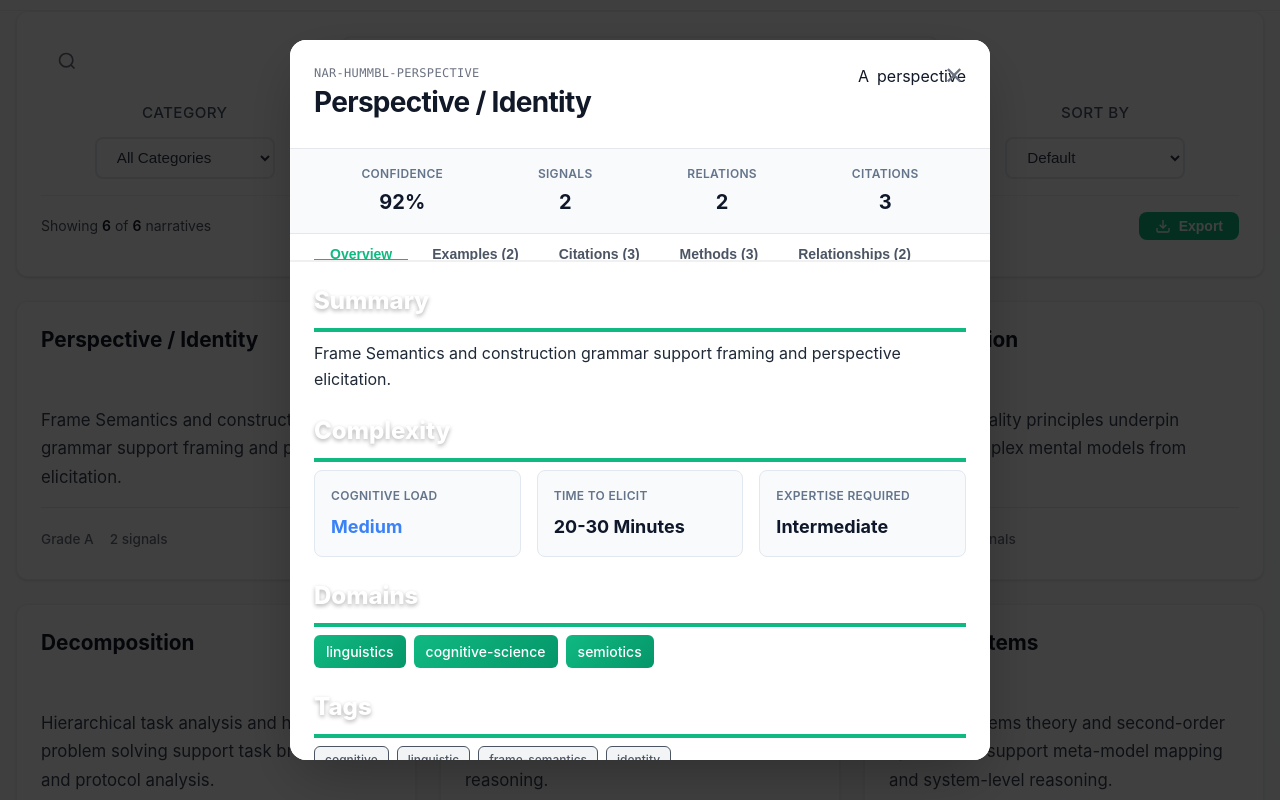
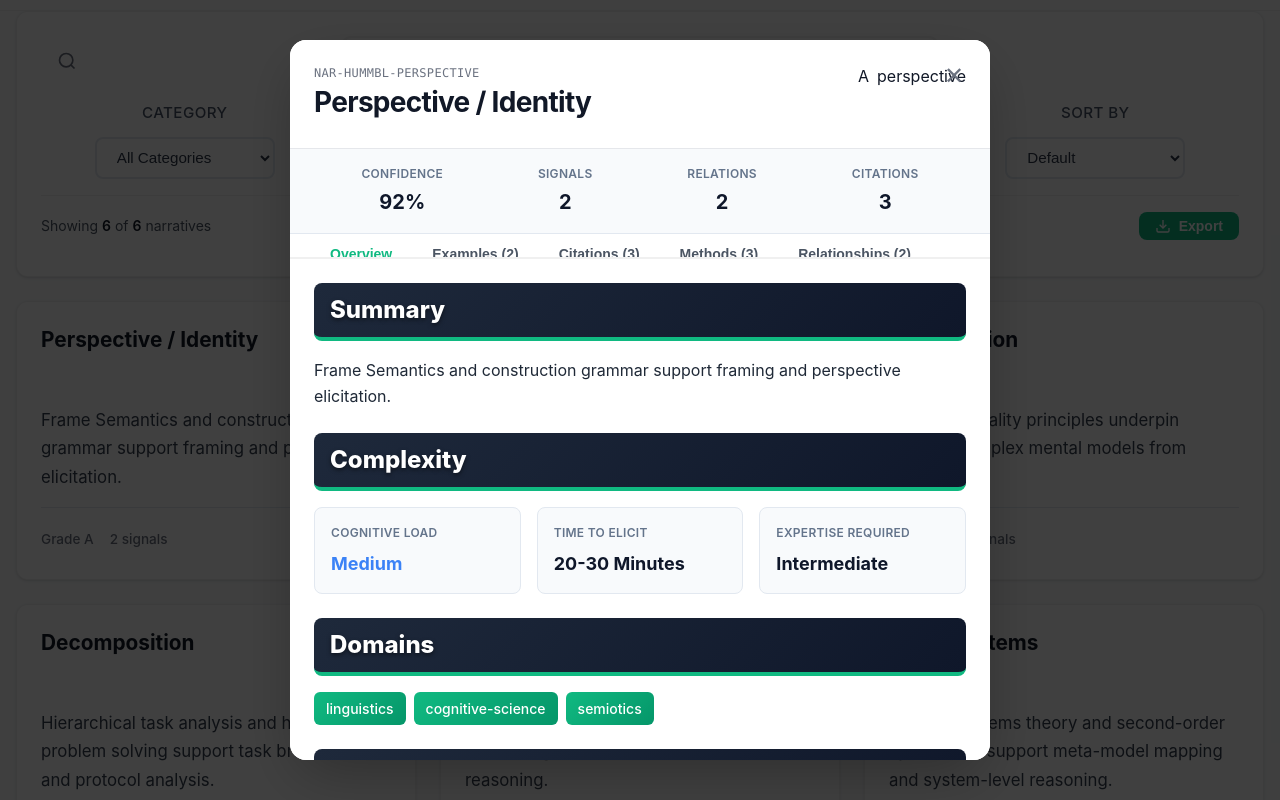
Before and after one commit to hummbl-dev/hummbl-io, a React (Vite) app: page / in a window 1280 px wide. Both pictures are taken after a click on the button 216 px from the left and 1641 px from the top of the page. Shown: the part 1201-2001 px from the top of the page. Built offline with nearby package versions, Linux system fonts and the light colour scheme.

Commit message:
fix(modal): add dark background for white text visibility

```diff
--- a/src/components/narratives/NarrativeDetailModal.css
+++ b/src/components/narratives/NarrativeDetailModal.css
@@ -216,9 +216,11 @@
   text-transform: none !important;
   letter-spacing: 0 !important;
   border-bottom: 4px solid #10b981 !important;
-  padding-bottom: 0.75rem;
-  text-shadow: 0 2px 4px rgba(0, 0, 0, 0.3) !important;
-  background: transparent !important;
+  padding: 0.75rem 1rem !important;
+  text-shadow: 0 2px 4px rgba(0, 0, 0, 0.5) !important;
+  background: linear-gradient(135deg, #1e293b 0%, #0f172a 100%) !important;
+  border-radius: 8px !important;
+  margin-bottom: 1rem !important;
 }
 
 .section-text {
```
